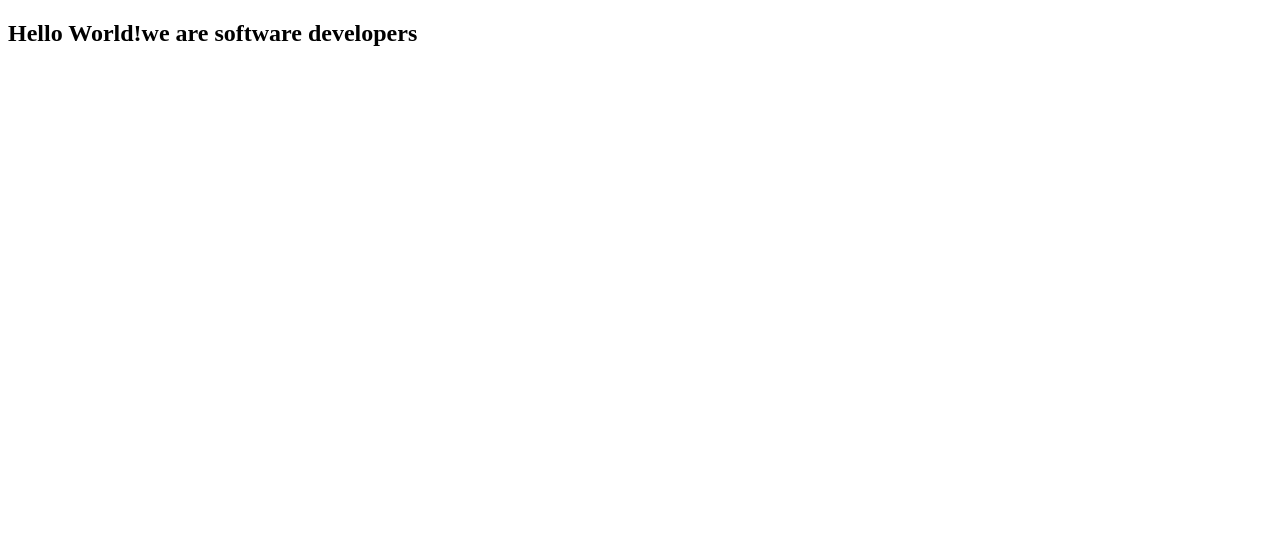
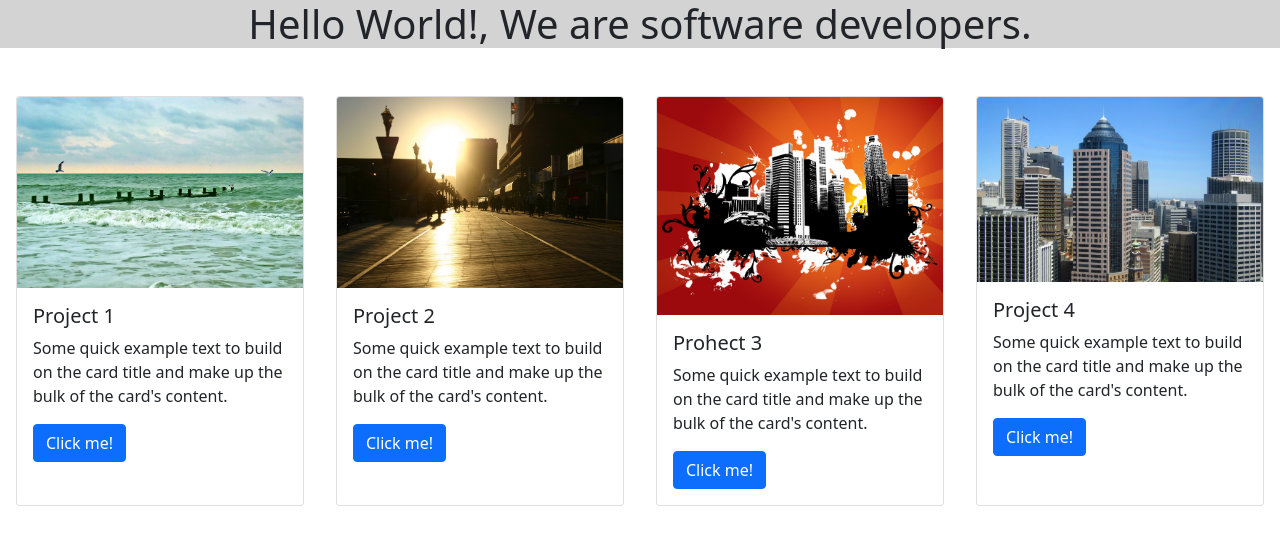
Before and after one commit to jchernandez87/MicroverseTutorial, a website: page fcc-test-suite-template-master/index.html in a window 1280 px wide. Drawn offline with nearby package versions, Linux system fonts and the light colour scheme.

Commit message:
welcome and projects sections created

```diff
--- a/fcc-test-suite-template-master/css/style.css
+++ b/fcc-test-suite-template-master/css/style.css
@@ -0,0 +1,4 @@
+ .welcome {
+    background-color:lightgrey;
+    text-align: center;
+}
--- a/fcc-test-suite-template-master/index.html
+++ b/fcc-test-suite-template-master/index.html
@@ -3,13 +3,50 @@
   <head>
     <meta charset="UTF-8">
     <title>Fork Me! FCC: Test Suite Template</title>
+    <link href="https://cdn.jsdelivr.net/npm/bootstrap@5.0.0-beta2/dist/css/bootstrap.min.css" rel="stylesheet" integrity="sha384-BmbxuPwQa2lc/FVzBcNJ7UAyJxM6wuqIj61tLrc4wSX0szH/Ev+nYRRuWlolflfl" crossorigin="anonymous">
     <link rel="stylesheet" href="css/style.css">
   </head>
 
   <body>
     <script src="https://cdn.freecodecamp.org/testable-projects-fcc/v1/bundle.js"></script>
       <div>
-        <h2>Hello World!we are software developers</h2>
+        <div class="welcome">
+          <h1>Hello World!, We are software developers.</h1>
+        </div>
+        <div class="projects d-flex flex-row justify-content-around mt-5">
+          <div class="card" style="width: 18rem;">
+            <img class="card-img-top" src="./assets/img/project1.jpg" alt="Card image cap">
+            <div class="card-body">
+              <h5 class="card-title">Project 1</h5>
+              <p class="card-text">Some quick example text to build on the card title and make up the bulk of the card's content.</p>
+              <a href="#" class="btn btn-primary">Click me!</a>
+            </div>
+          </div>
+          <div class="card" style="width: 18rem;">
+            <img class="card-img-top" src="./assets/img/project2.jpg" alt="Card image cap">
+            <div class="card-body">
+              <h5 class="card-title">Project 2</h5>
+              <p class="card-text">Some quick example text to build on the card title and make up the bulk of the card's content.</p>
+              <a href="#" class="btn btn-primary">Click me!</a>
+            </div>
+          </div>
+          <div class="card" style="width: 18rem;">
+            <img class="card-img-top" src="./assets/img/project3.jpg" alt="Card image cap">
+            <div class="card-body">
+              <h5 class="card-title">Prohect 3</h5>
+              <p class="card-text">Some quick example text to build on the card title and make up the bulk of the card's content.</p>
+              <a href="#" class="btn btn-primary">Click me!</a>
+            </div>
+          </div>
+          <div class="card" style="width: 18rem;">
+            <img class="card-img-top" src="./assets/img/project4.jpg" alt="Card image cap">
+            <div class="card-body">
+              <h5 class="card-title">Project 4</h5>
+              <p class="card-text">Some quick example text to build on the card title and make up the bulk of the card's content.</p>
+              <a href="#" class="btn btn-primary">Click me!</a>
+            </div>
+          </div>
+        </div>
       </div>
     <script  src="js/index.js"></script>
   </body>
--- /dev/null
+++ b/package.json
@@ -0,0 +1,5 @@
+{
+  "dependencies": {
+    "bootstrap": "^5.0.0-beta2"
+  }
+}
```
Also changed, not shown: fcc-test-suite-template-master/assets/img/project1.jpg (added), fcc-test-suite-template-master/assets/img/project2.jpg (added), fcc-test-suite-template-master/assets/img/project3.jpg (added), fcc-test-suite-template-master/assets/img/project4.jpg (added), 1 other file.
